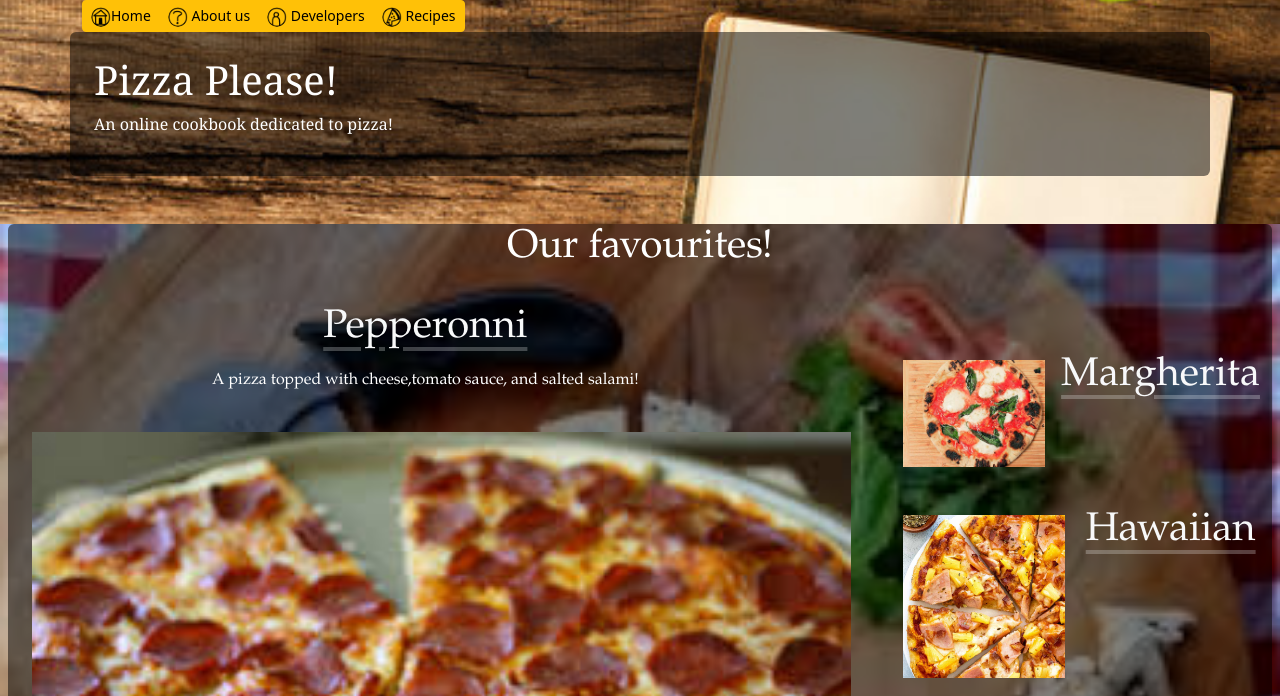
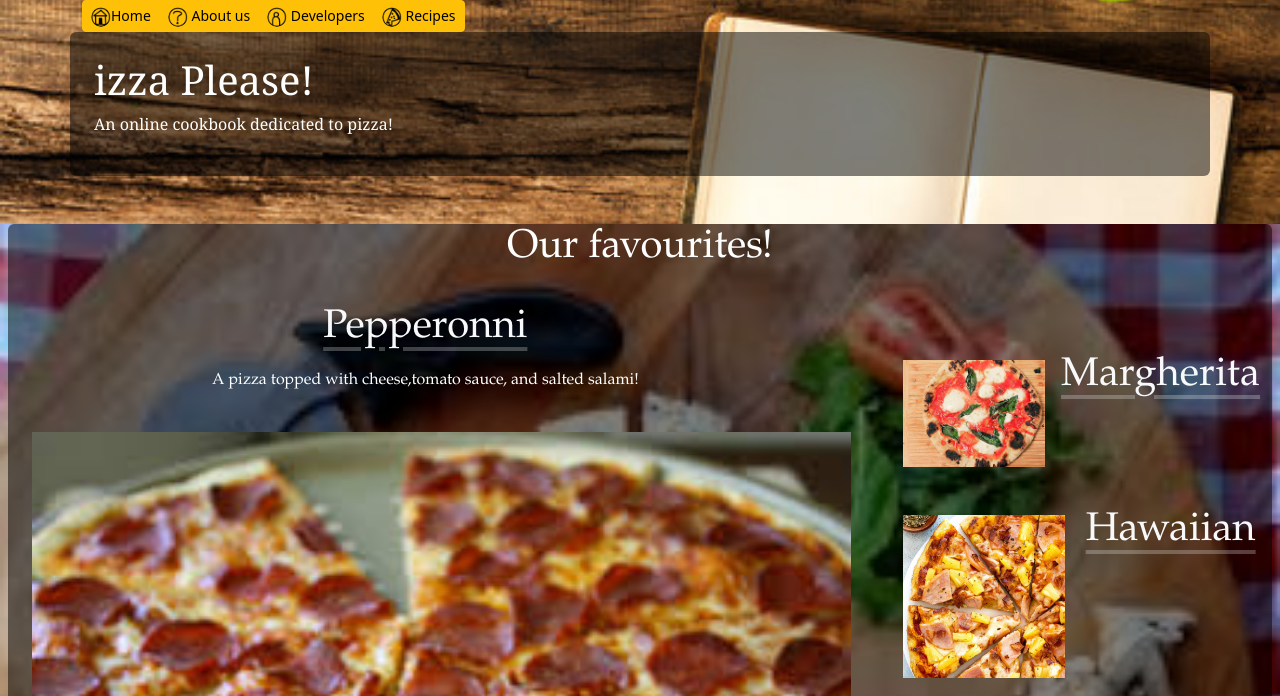
Before and after one commit to GudAppl/PizzaPlease, a plain HTML site: page index.html in a window 1280 px wide. Shown: the top 696 px of the page. Drawn offline with Linux system fonts and the light colour scheme.

Commit message:
Update index.html

```diff
--- a/index.html
+++ b/index.html
@@ -40,7 +40,7 @@ font-family: Garamond;
 
 
 
-  <h1 class="rounded-top">Pizza Please!</h1>
+  <h1 class="rounded-top">izza Please!</h1>
 
 
   <p>An online cookbook dedicated to pizza!</p>
```
